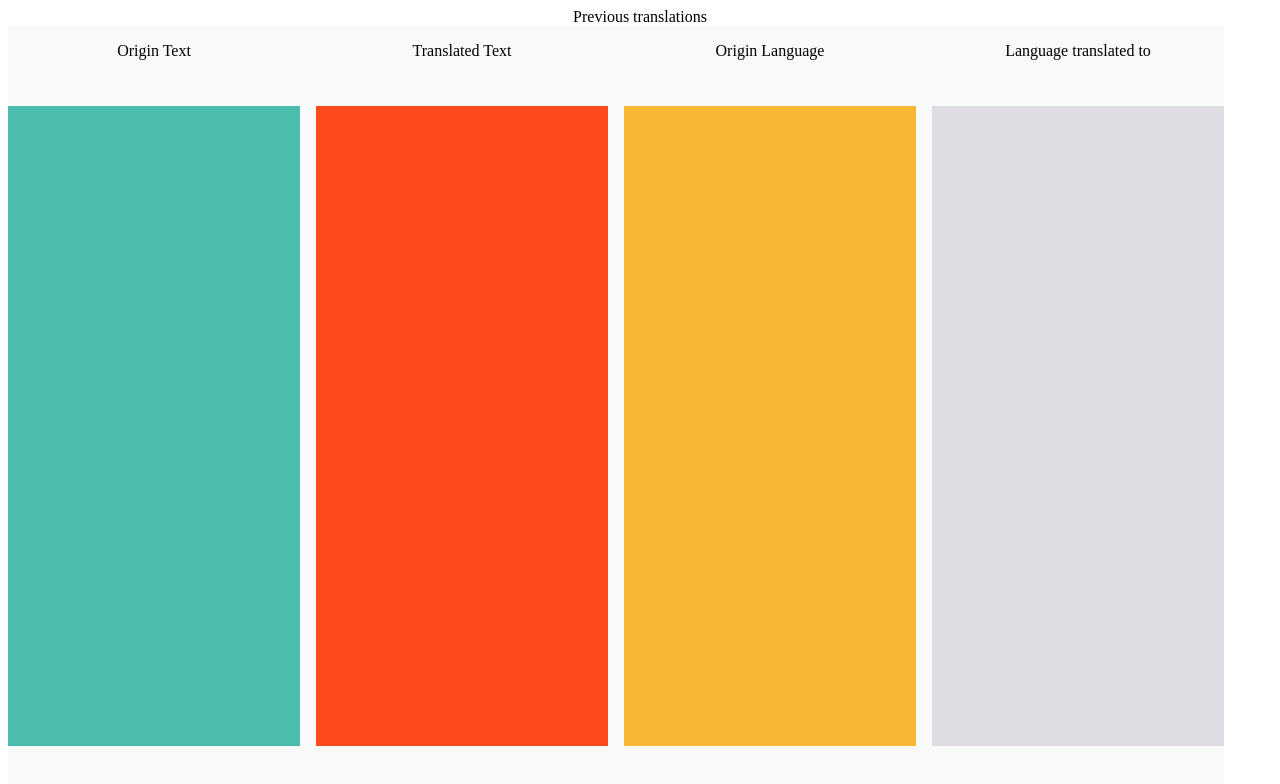
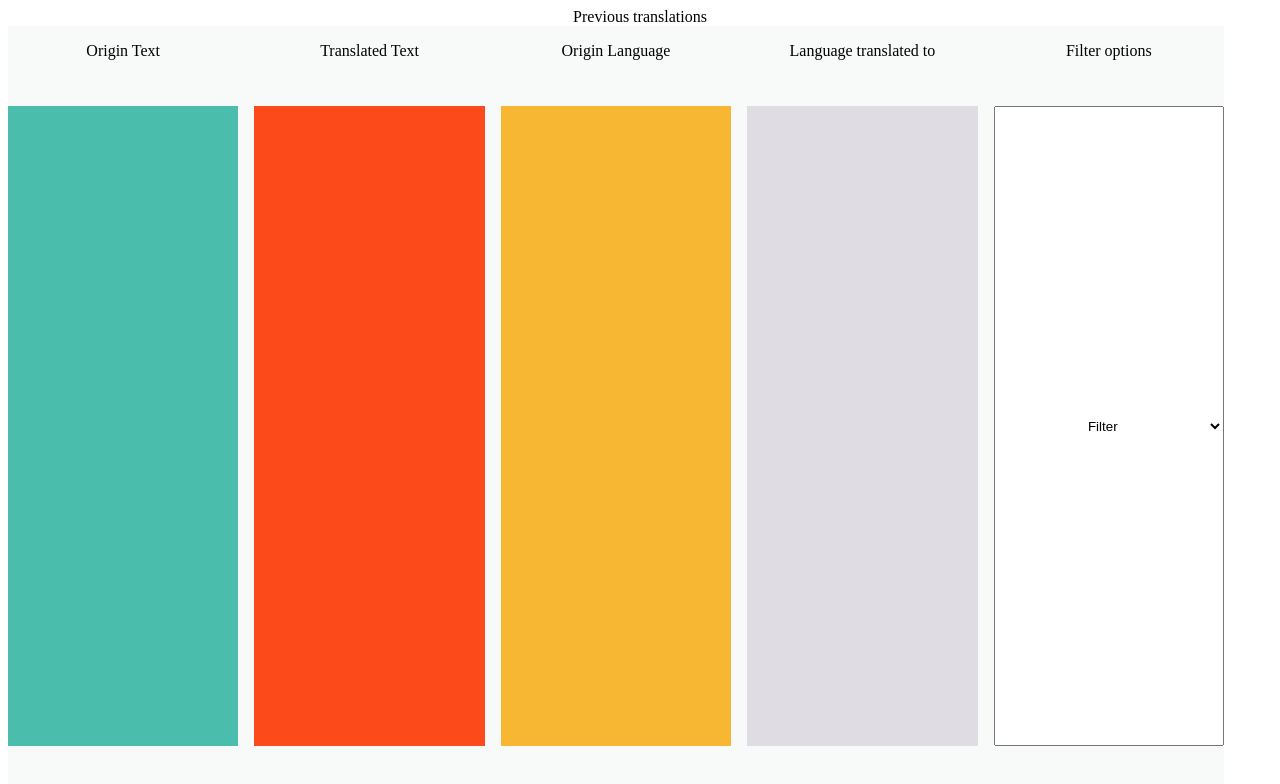
Before and after one commit to ChrisFoster4/inse, a website: page webserver/webpages/previousTranslations.html in a window 1280 px wide. Drawn offline with Linux system fonts and the light colour scheme.

Commit message:
Added abilty for user to select between favourites , non favourites or all when viewing previous translations.

```diff
--- a/database/databaseMethods.js
+++ b/database/databaseMethods.js
@@ -115,8 +115,9 @@ async function viewNonFavouriteTranslations(userID) {
 */
 async function viewAllTranslations(userID) {
     const sql = await init();
-    const query = sql.format(`select originLanguage,targetLanguage,originText,targetText from Translation where userID = ?`, userID);
+    const query = sql.format(`select originLanguage,targetLanguage,originText,targetText,isFavourite from Translation where userID = ?`, userID);
     const [resultOfQuery] = await sql.query(query);
+    console.log(resultOfQuery[0]);
     return resultOfQuery;
 }
 module.exports.viewAllTranslations = viewAllTranslations;
--- a/webserver/webpages/previousTranslations.css
+++ b/webserver/webpages/previousTranslations.css
@@ -1,6 +1,6 @@
 main {
     display: grid;
-    grid-template-columns: repeat(4, 1fr);
+    grid-template-columns: repeat(5, 1fr);
     grid-column-gap: 1em;
     grid-template-rows: 0.125fr 1fr 0.0625fr;
     grid-template-areas: "head head head head" "weeksColumn topicsColumn notesColumn resourcesColumn" "footer footer footer footer";
--- a/webserver/webpages/previousTranslations.html
+++ b/webserver/webpages/previousTranslations.html
@@ -9,18 +9,30 @@
 <header>
     Previous translations
 </header>
+
+<body>
     <main>
         <p>Origin Text</p>
         <p>Translated Text</p>
         <p>Origin Language</p>
         <p>Language translated to</p>
+        <p> Filter options</p>
         <div class="originText"></div>
         <div class="translatedText"> </div>
         <div class="originLanguage"> </div>
         <div class="languageTranslatedTo"> </div>
+
+          <select id="favouritesDropdown">
+            <option selected disabled value = "0"> Filter </option>
+            <option value = "1">All 1</option>
+            <option value = "2">Favourites only 2</option>
+            <option value = "3">Non favourites only 3</option>
+          </select>
+
     </main>
     <meta name="google-signin-client_id" content="699486973238-qtkkm8tofnsnhidhvnhjm26efnvgs107.apps.googleusercontent.com">
-        <div class="g-signin2" data-onsuccess="onSignIn" ></div>
+    <div class="g-signin2" data-onsuccess="onSignIn"></div>
 
+</body>
 <script src="https://apis.google.com/js/platform.js" async defer></script>
 <script src="previousTranslations.js"></script>
--- a/webserver/webpages/previousTranslations.js
+++ b/webserver/webpages/previousTranslations.js
@@ -13,38 +13,51 @@ async function getPreviousTranslations() {
         if (response.ok) {
 
             let jsonResponse = await response.json();
-            console.log(jsonResponse);
             return (jsonResponse);
         } else {
             console.error("Error getting previous translations");
         }
     }
 }
+document.getElementById('favouritesDropdown').addEventListener('change', populateColumns);
+
+function getFavouriteDropdown() {
+    let dropdown = document.getElementById('favouritesDropdown');
+    let selected = dropdown.selectedIndex;
+    if (selected == 0 || selected == 1) return "all";
+    if (selected == 2) return "fav only";
+    if (selected == 3) return "non fav only";
+}
 
 //TODO make this fun when the page is loaded
 async function populateColumns() {
+    let favourite = getFavouriteDropdown();
     let originTextColumn = document.querySelector(".originText");
     let translatedTextColumn = document.querySelector(".translatedText");
     let originLanguageColumn = document.querySelector(".originLanguage");
     let languageTranslatedToColumn = document.querySelector(".languageTranslatedTo");
+    //Clearing columns of existing contents
+    originTextColumn.innerHTML = "";
+    translatedTextColumn.innerHTML = "";
+    originLanguageColumn.innerHTML = "";
+    languageTranslatedToColumn.innerHTML = "";
+
     let listOfTranslations = await getPreviousTranslations();
     for (translation in listOfTranslations) {
-        console.log(listOfTranslations[translation]);
-        originTextColumn.innerHTML = originTextColumn.innerHTML + '<div>'+ listOfTranslations[translation].originText +' </div>'
-        translatedTextColumn.innerHTML = translatedTextColumn.innerHTML + '<div>'+ listOfTranslations[translation].targetText +' </div>'
-        originLanguageColumn.innerHTML = originLanguageColumn.innerHTML + '<div>' + listOfTranslations[translation].originLanguage + '</div>'
-        languageTranslatedToColumn.innerHTML = languageTranslatedToColumn.innerHTML + '<div>' + listOfTranslations[translation].targetLanguage + '</div>'
+        isFavourite = listOfTranslations[translation].isFavourite;
+        if (favourite == "all" || (favourite == "fav only" && isFavourite == 1) || (favourite == "non fav only" && isFavourite == 0)) {
+            originTextColumn.innerHTML = originTextColumn.innerHTML + '<div>' + listOfTranslations[translation].originText + ' </div>'
+            translatedTextColumn.innerHTML = translatedTextColumn.innerHTML + '<div>' + listOfTranslations[translation].targetText + ' </div>'
+            originLanguageColumn.innerHTML = originLanguageColumn.innerHTML + '<div>' + listOfTranslations[translation].originLanguage + '</div>'
+            languageTranslatedToColumn.innerHTML = languageTranslatedToColumn.innerHTML + '<div>' + listOfTranslations[translation].targetLanguage + '</div>'
 
-
+        }
     }
 }
-
-
 
 (function() {
     const CHECK_DELAY = 2000;
     let lastTime = Date.now();
-
     setInterval(() => {
         const currentTime = Date.now();
         if (currentTime > (lastTime + CHECK_DELAY * 2)) { // ignore small delays
@@ -53,3 +66,5 @@ async function populateColumns() {
         lastTime = currentTime;
     }, CHECK_DELAY);
 }());
+
+setTimeout(populateColumns, 1000);
```
Lines whose indentation alone changed are shown as unchanged.
